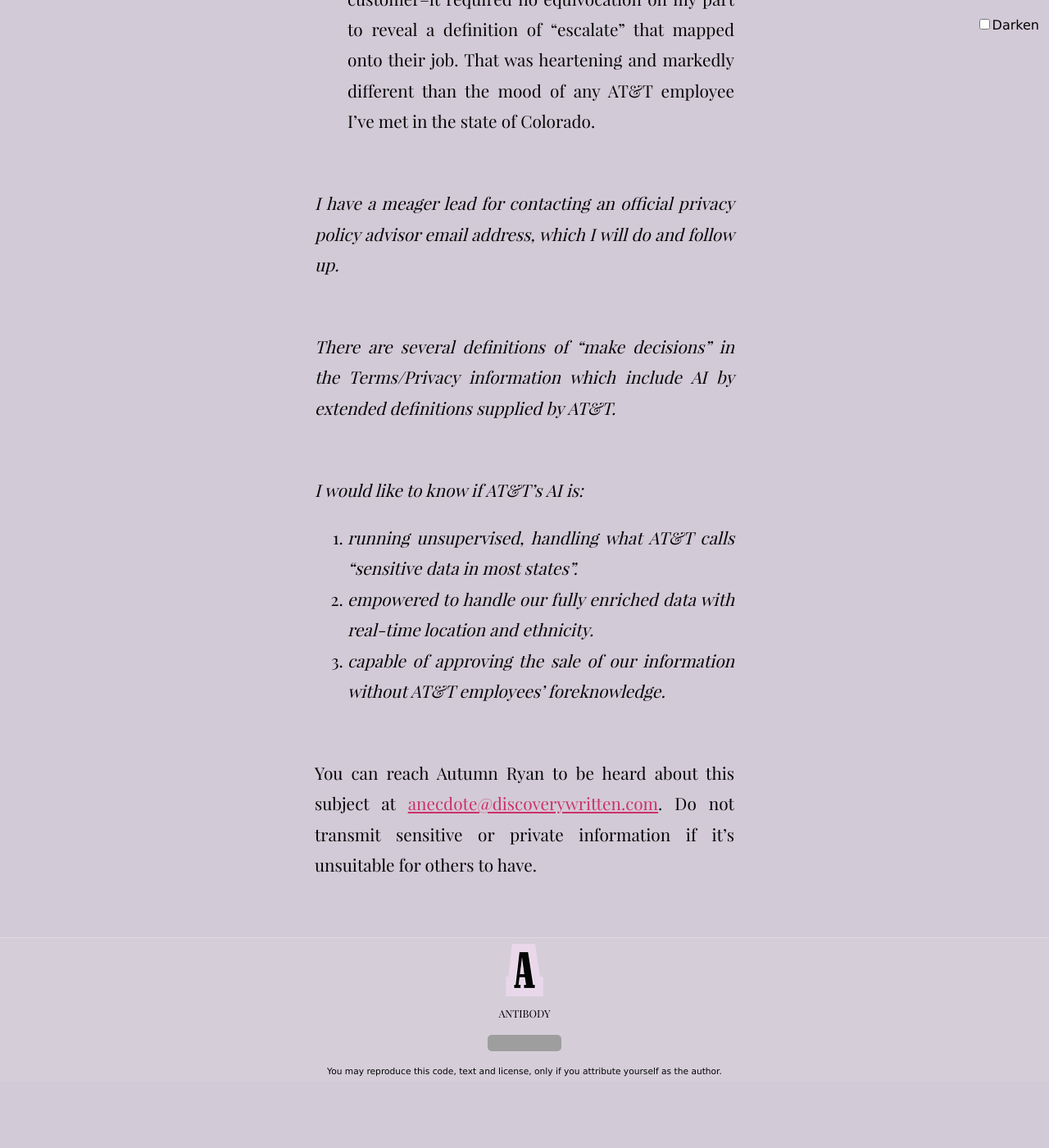
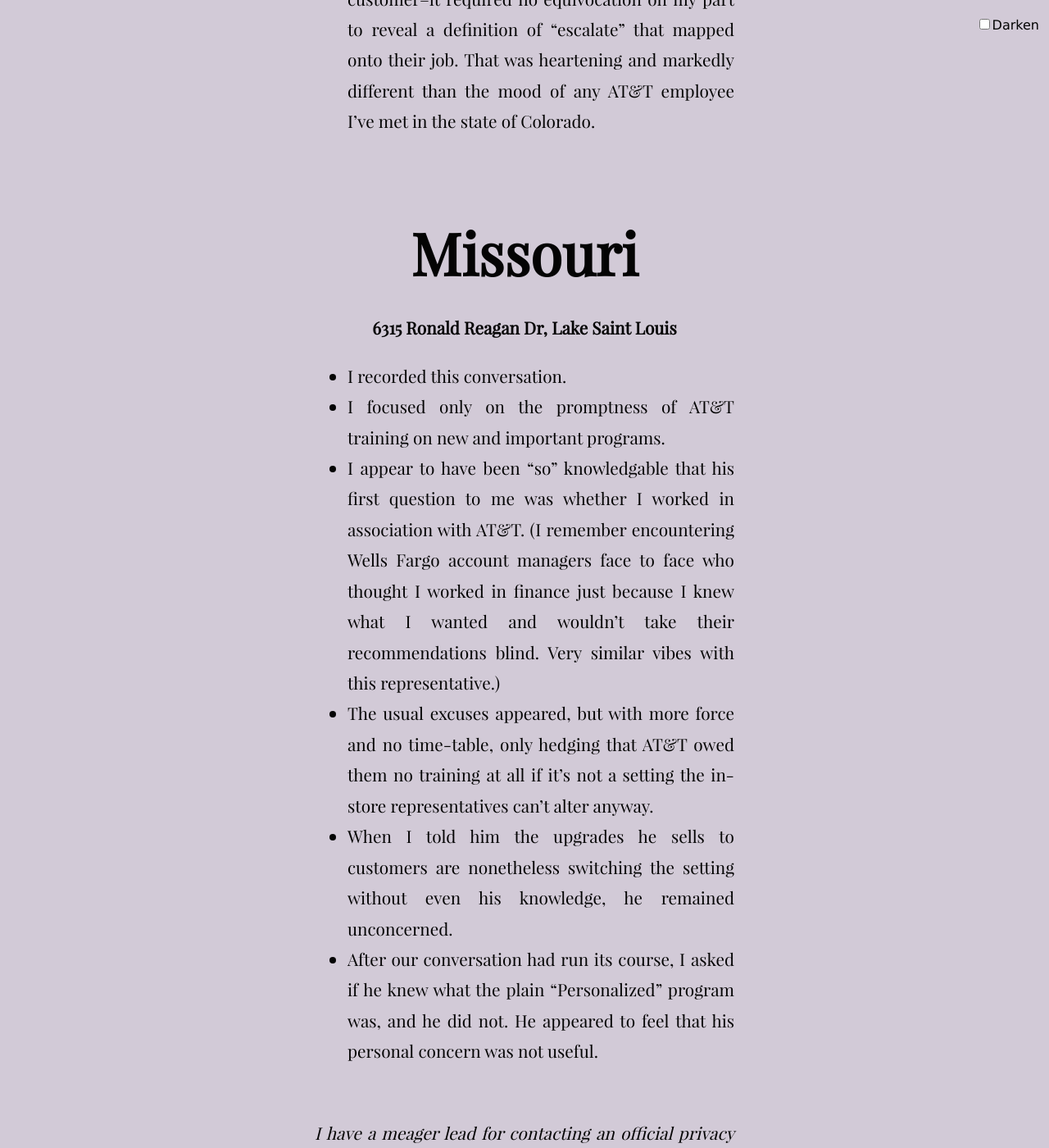
Before and after one commit to tiliv/antibody, a Jekyll site: the page built from docs/journal/autumn-ryan-Personalized-Plus/index.md, in a window 1280 px wide and 1400 px high, scrolled down 12703 px. Shown: the whole window at 82% size. Built offline with Jekyll 4.4.1, drawn with Linux system fonts in a browser that asks for light colours; before the commit the page ends 14022 px from its top, so only the background shows below that; grey boxes are pictures that could not be loaded.

Commit message:
Add notes from MO

```diff
--- a/docs/journal/autumn-ryan-Personalized-Plus/index.md
+++ b/docs/journal/autumn-ryan-Personalized-Plus/index.md
@@ -136,6 +136,16 @@
 3. The pair of Verizon employees seemed surprised that the only so-called "corporate" locations were Greeley and the JFK address.
 4. The pair of Verizon employees reported feeling much more capable that they would know how to escalate a question if they felt pressed by a customer--it required no equivocation on my part to reveal a definition of "escalate" that mapped onto their job. That was heartening and markedly different than the mood of any AT&T employee I've met in the state of Colorado.
 
+### Missouri
+
+#### 6315 Ronald Reagan Dr, Lake Saint Louis
+
+- I recorded this conversation.
+- I focused only on the promptness of AT&T training on new and important programs.
+- I appear to have been "so" knowledgable that his first question to me was whether I worked in association with AT&T. (I remember encountering Wells Fargo account managers face to face who thought I worked in finance just because I knew what I wanted and wouldn't take their recommendations blind. Very similar vibes with this representative.)
+- The usual excuses appeared, but with more force and no time-table, only hedging that AT&T owed them no training at all if it's not a setting the in-store representatives can't alter anyway.
+- When I told him the upgrades he sells to customers are nonetheless switching the setting without even his knowledge, he remained unconcerned.
+- After our conversation had run its course, I asked if he knew what the plain "Personalized" program was, and he did not. He appeared to feel that his personal concern was not useful.
 
 _I have a meager lead for contacting an official privacy policy advisor email address, which I will do and follow up._
 
```
